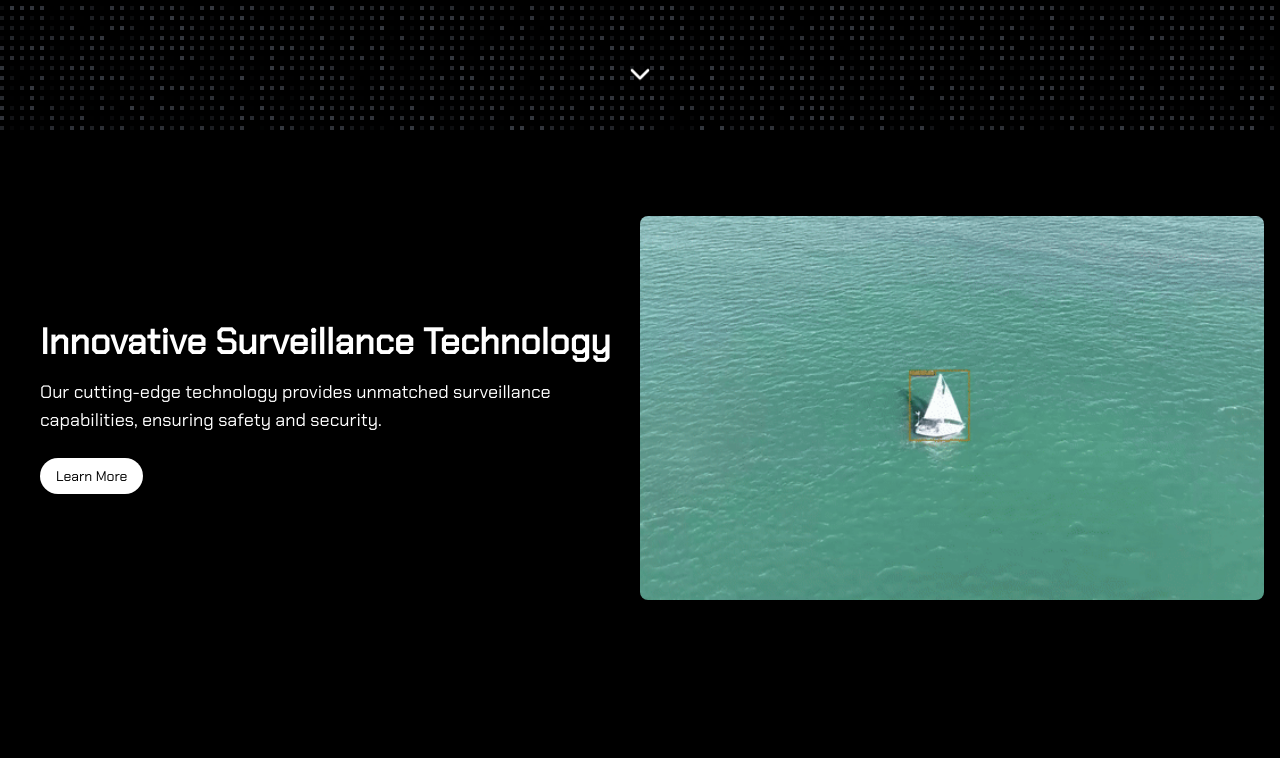
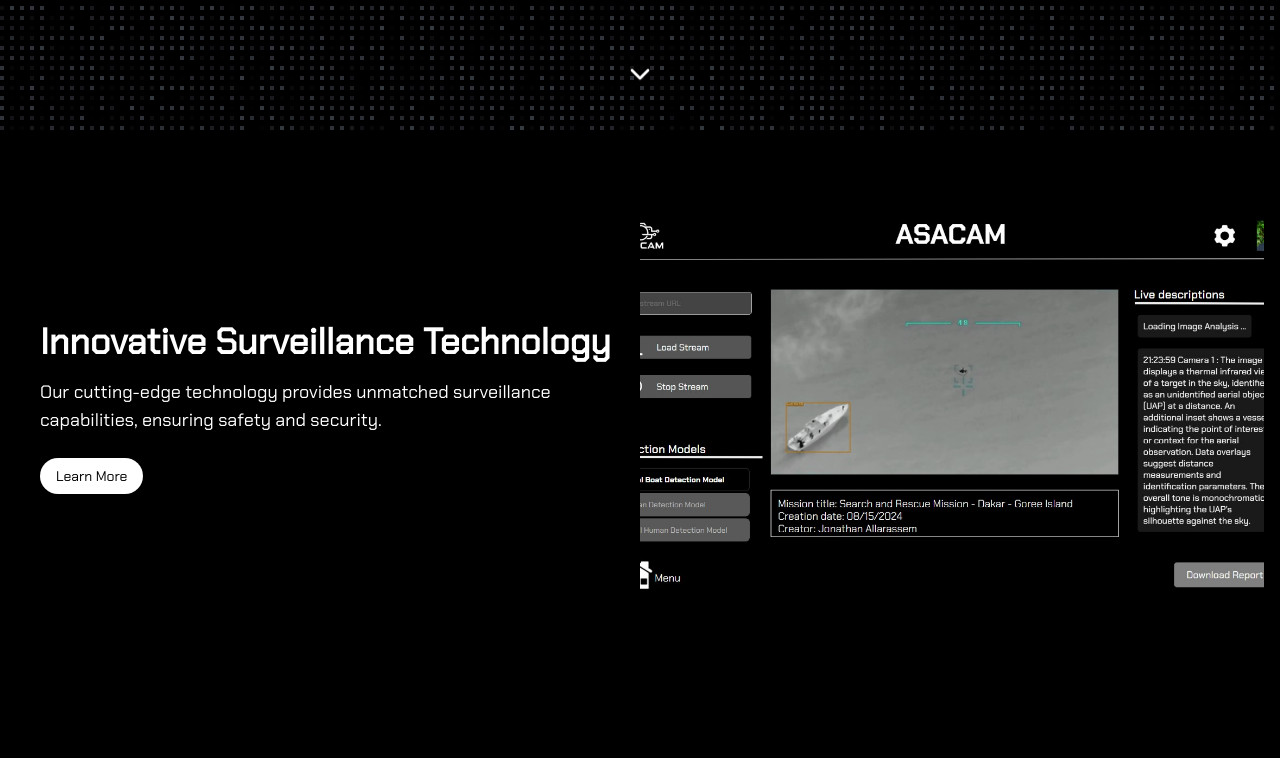
Before and after one commit to aliouuuw/asacam, a Next.js app: page / in a window 1280 px wide. Shown: the part 664-1422 px from the top of the page. Built offline with nearby package versions, Linux system fonts and the light colour scheme.

Commit message:
Update page.js

```diff
--- a/app/page.js
+++ b/app/page.js
@@ -387,7 +387,7 @@ export default function Home() {
           id="product"
           title="Innovative Surveillance Technology"
           content="Our cutting-edge technology provides unmatched surveillance capabilities, ensuring safety and security."
-          imageSrc="/surveillance.gif"
+          imageSrc="/website.jpg"
         />
         <Section
           id="research"
```
